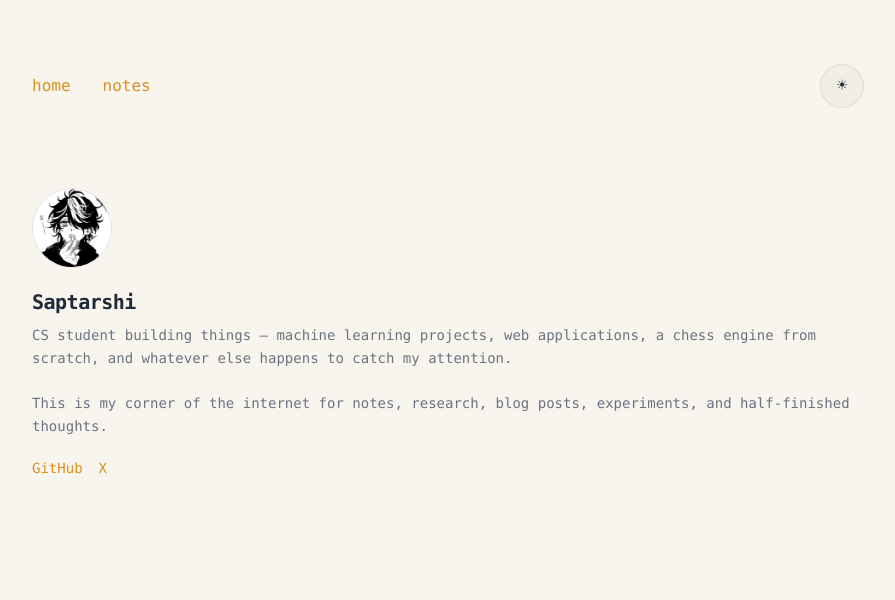
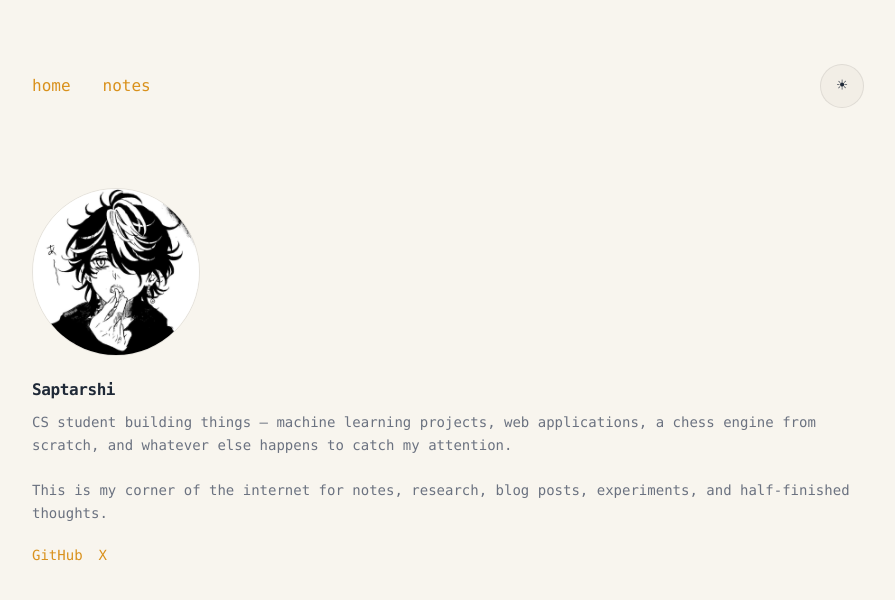
Before and after one commit to sapronaut/blog-website, a Next.js app: page / in a window 1280 px wide. Shown: the top 600 px of the page, without its empty margins (192-1087 px from the left). Built offline with nearby package versions, Linux system fonts and the light colour scheme.

Commit message:
home page editing

```diff
--- a/app/page.tsx
+++ b/app/page.tsx
@@ -16,7 +16,7 @@ export default function ProfilePage() {
     <main>
       <section className="flex flex-col items-start gap-5">
         <div
-  className="w-20 h-20 rounded-full overflow-hidden"
+  className="w-42 h-42 rounded-full overflow-hidden"
   style={{
     border: "1px solid var(--rule)",
   }}
@@ -32,7 +32,7 @@ export default function ProfilePage() {
 </div>
 
         <div>
-          <h1 className="text-xl font-semibold tracking-tight">
+          <h1 className="text-x4 font-semibold tracking-tight">
             Saptarshi
           </h1>
 
```
